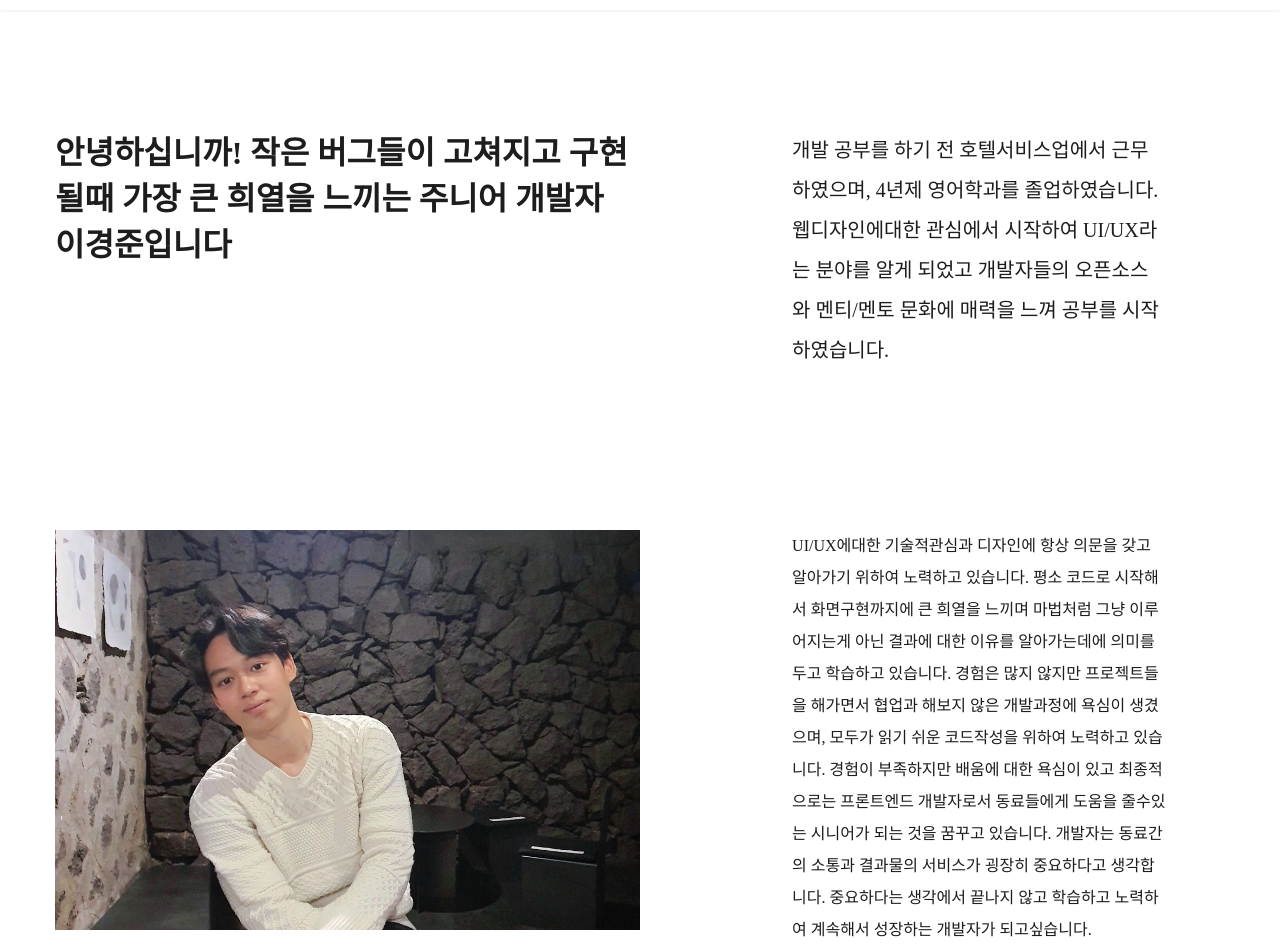
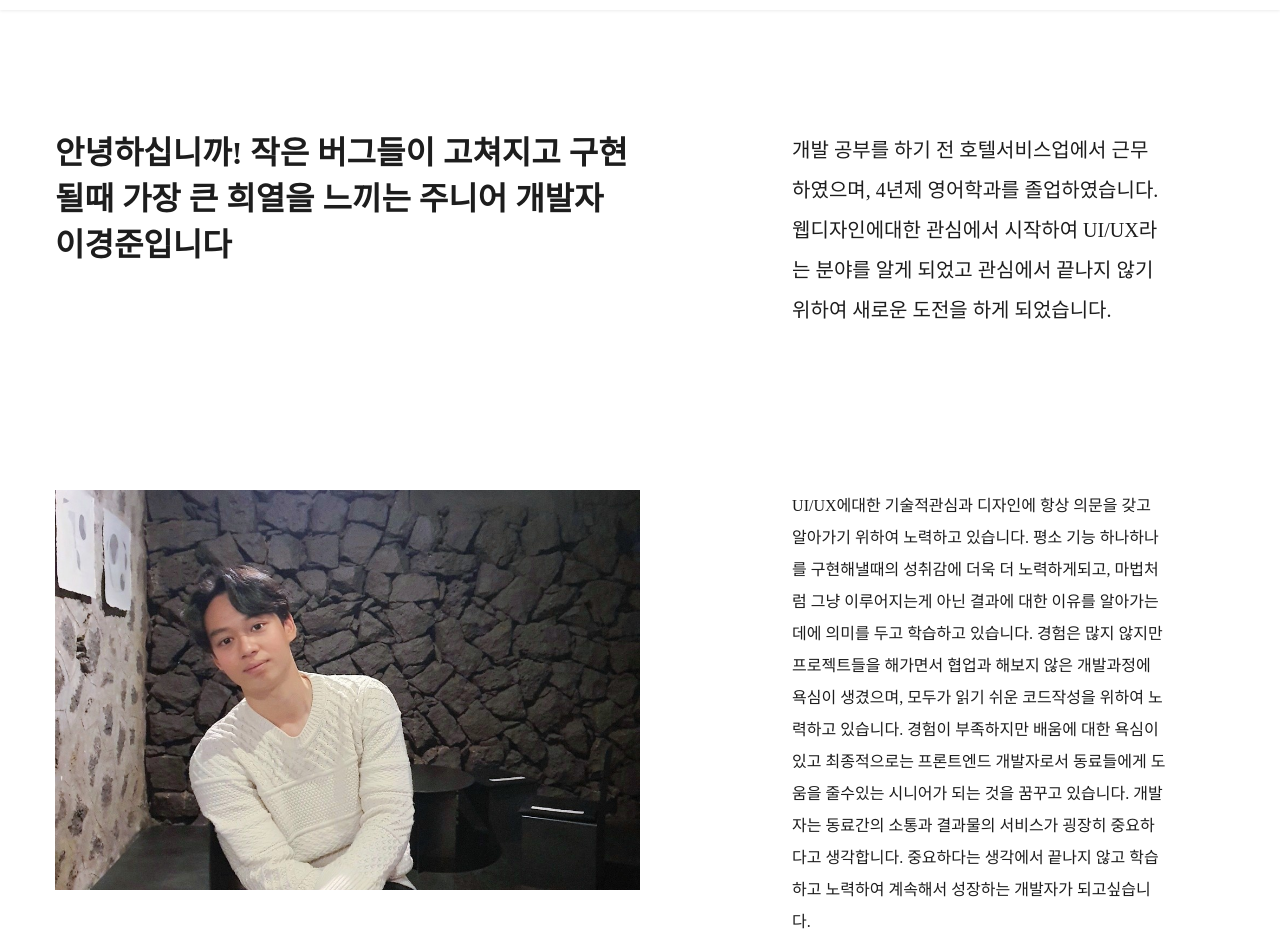
Before and after one commit to leee1846/my-portfolio, a React (Create React App) app: page / in a window 1280 px wide. Shown: the part 60-1012 px from the top of the page. Built offline with nearby package versions, Linux system fonts and the light colour scheme; a web font is replaced by a local one.

Commit message:
fix: about me 내용 수정

```diff
--- a/src/components/about/About.jsx
+++ b/src/components/about/About.jsx
@@ -13,8 +13,7 @@
         <p>
           개발 공부를 하기 전 호텔서비스업에서 근무 하였으며, 4년제 영어학과를
           졸업하였습니다. 웹디자인에대한 관심에서 시작하여 UI/UX라는 분야를 알게
-          되었고 개발자들의 오픈소스와 멘티/멘토 문화에 매력을 느껴 공부를
-          시작하였습니다.
+          되었고 관심에서 끝나지 않기 위하여 새로운 도전을 하게 되었습니다.
         </p>
       </Styled.Top>
       <Styled.Bottom>
@@ -22,8 +21,8 @@
         <Styled.Inform>
           <p>
             UI/UX에대한 기술적관심과 디자인에 항상 의문을 갖고 알아가기 위하여
-            노력하고 있습니다. 평소 코드로 시작해서 화면구현까지에 큰 희열을
-            느끼며 마법처럼 그냥 이루어지는게 아닌 결과에 대한 이유를
+            노력하고 있습니다. 평소 기능 하나하나를 구현해낼때의 성취감에 더욱
+            더 노력하게되고, 마법처럼 그냥 이루어지는게 아닌 결과에 대한 이유를
             알아가는데에 의미를 두고 학습하고 있습니다. 경험은 많지 않지만
             프로젝트들을 해가면서 협업과 해보지 않은 개발과정에 욕심이 생겼으며,
             모두가 읽기 쉬운 코드작성을 위하여 노력하고 있습니다. 경험이
```
Also changed, not shown: 1 other file (tests, documents, lock files or other folders).
